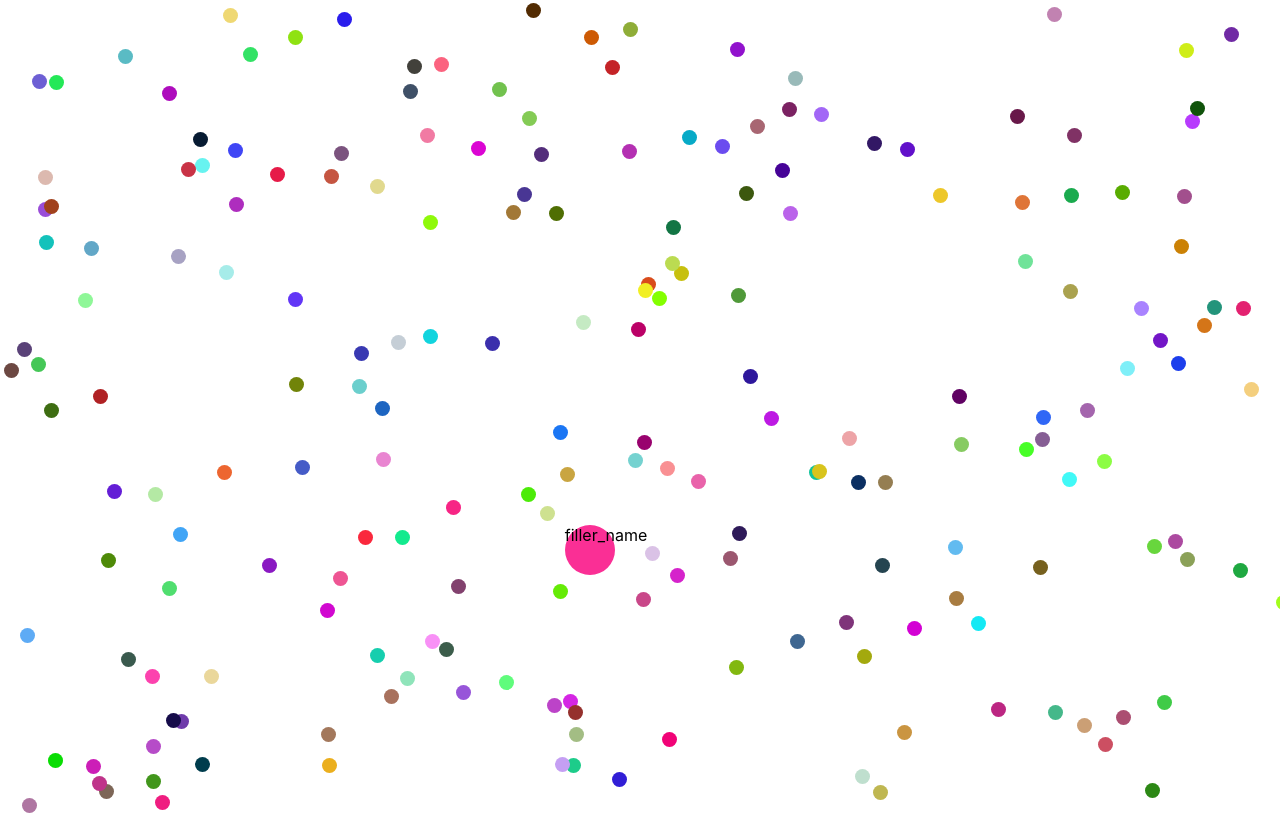
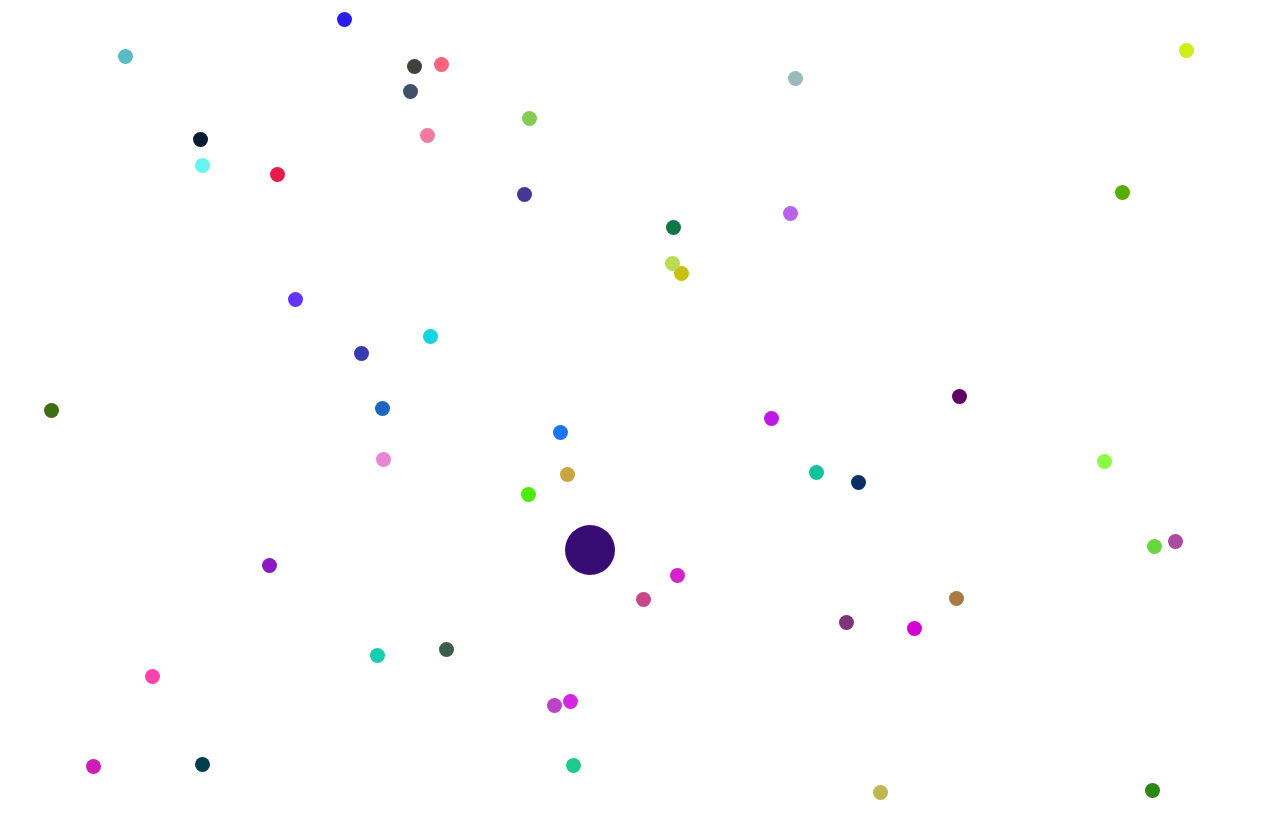
Before and after one commit to bensonfan0/agar-remake, a React (Create React App) app in the folder agar/: page / in a window 1280 px wide. Built offline with nearby package versions, Linux system fonts and the light colour scheme.

Commit message:
movement somewhat works

```diff
--- /dev/null
+++ b/agar/src/GameHelper.js
@@ -0,0 +1,6 @@
+export const randomRBGColor = () => {
+    let x = Math.floor(Math.random() * 256);
+    let y = Math.floor(Math.random() * 256);
+    let z = Math.floor(Math.random() * 256);
+    return "rgb(" + x + "," + y + "," + z + ")";
+}
--- a/agar/src/components/Blob.js
+++ b/agar/src/components/Blob.js
@@ -1,37 +1,32 @@
-import React from 'react';
+import React, { useState, useEffect } from 'react';
+import { randomRBGColor } from '../GameHelper';
 
 const Blob = (props) => {
-    // REQUIRED:
-    // isPlayer=boolean, size=number
     let blobY;
     let blobX;
 
-    const randomRBGColor = () => {
-        let x = Math.floor(Math.random() * 256);
-        let y = Math.floor(Math.random() * 256);
-        let z = Math.floor(Math.random() * 256);
-        return "rgb(" + x + "," + y + "," + z + ")";
+    if (props.playerSettings !== undefined) {
+        blobX = props.playerSettings.coordinates.x;
+        blobY = props.playerSettings.coordinates.y;
+    } else {
+        blobY = Math.floor(Math.random() * window.innerHeight);
+        blobX = Math.floor(Math.random() * window.innerWidth);
     }
 
-    if (!props.isPlayer) {
-        blobY = Math.floor(Math.random() * window.innerHeight);
-        blobX = Math.floor(Math.random() * window.innerWidth);
-    } else {
-        blobX = props.coordinates.x;
-        blobY = props.coordinates.y;
-    }
-
-    const foodStyle = {
-        backgroundColor: randomRBGColor(),
+    let blobStyle = {backgroundColor: randomRBGColor(),
         height: `${props.size}px`,
         width: `${props.size}px`,
         borderRadius: '80%',
         top: `${blobY}px`,
-        left: `${blobX}px`
+        left: `${blobX}px`};
+
+    if (props.playerSettings !== undefined) {
+        blobStyle.backgroundColor = props.playerSettings.color;
     }
 
+
     return (
-        <div className='blob' style={foodStyle}>
+        <div className='blob' style={blobStyle}>
             {props.playerName}
         </div>
     )
--- a/agar/src/components/Food.js
+++ b/agar/src/components/Food.js
@@ -6,7 +6,7 @@ const Food = (prop) => {
     let FoodSize = 15;
 
     return (
-        <Blob isPlayer={false} size={FoodSize}/>
+        <Blob size={FoodSize}/>
     )
 }
 
--- a/agar/src/components/Game.js
+++ b/agar/src/components/Game.js
@@ -1,6 +1,6 @@
 import React from 'react';
 import GameStage from './GameStage';
-import {playerPopulation, numberOfFood} from '../config/GameStats';
+import {playerPopulation, numberOfFood, playerSpeed} from '../config/GameStats';
 
 const Game = () => {
     // TODO: movement
@@ -12,7 +12,10 @@ const Game = () => {
 
     return (
         <div>
-            <GameStage population={playerPopulation} food={numberOfFood}/>
+            <GameStage
+            population={playerPopulation}
+            playerSpeed={playerSpeed}
+            food={numberOfFood}/>
         </div>
     )
 }
--- a/agar/src/components/GameStage.js
+++ b/agar/src/components/GameStage.js
@@ -15,7 +15,7 @@ const GameStage = (props) => {
     let listOfFood = [];
 
     for (let i = 0; i < props.population; i++) {
-        listOfPlayerBlob[i] = <PlayerBlob key={i} coordinates={randomSpawn()}/>
+        listOfPlayerBlob[i] = <PlayerBlob key={i} playerSpeed={props.playerSpeed} coordinates={randomSpawn()}/>
     }
 
     for (let i = 0; i < props.food; i++) {
--- a/agar/src/components/PlayerBlob.js
+++ b/agar/src/components/PlayerBlob.js
@@ -1,22 +1,115 @@
-import React, { useState } from 'react';
+import React, { useState, useEffect } from 'react';
 import Blob from './Blob';
+import {randomRBGColor} from '../GameHelper';
+
+let maxAcceleration = 2;
+
+let dx = 0;
+let dy = 0;
+
+let startSize = 50;
+let playerSettings = { playerName:'filler_name', color:randomRBGColor(), coordinates:{x:0,y:0} };
 
 // function components where 'props' is an object, and is passed as a parameter
 const PlayerBlob = (props) => {
-    let startSize = 50;
 
+    const [timer, setTimer] = useState(0);
     const [size, setSize] = useState(startSize);
-    const [{x,y}, setCoordinates] = useState(props.coordinates);
-    console.log({x,y});
+    // NOTE: don't manipulate coordinates (b/c object) and return back to useState
+    //       since it is pass by reference React won't know if original changed
+    const [coordinates, setCoordinates] = useState(props.coordinates);
 
+    const movePlayer = (event, playerSpeed) => {
+        //console.log("mouse position",event.x,event.y);
+        //console.log("current coordinates", coordinates);
+        //console.log("this is prop speed", playerSpeed);
+
+        // handle x direction acceleration
+        let xCoordBehindMouse = event.x < coordinates.x;
+        // if ((xCoordBehindMouse && dx > 0) || (!xCoordBehindMouse && dx < 0)) {
+        //     dx = 0;
+        // } else
+
+        let doDoubleTakeSpeed = playerSpeed*8;
+        if (xCoordBehindMouse) {
+            if (dx < 0) {
+                dx += -playerSpeed;
+            } else {
+                // accelerating wrong direction - do a double take
+                dx += -doDoubleTakeSpeed;
+            }
+        } else if (!xCoordBehindMouse){
+            if (dx > 0) {
+                dx += playerSpeed;
+            } else {
+                // accelerating wrong direction - do a double take
+                dx += doDoubleTakeSpeed;
+            }
+        }
+
+        // handle y direction acceleration
+        let yCoordBelowMouse = event.y < coordinates.y;
+        // if ((yCoordBelowMouse && dy > 0) || (!yCoordBelowMouse && dy < 0)) {
+        //     dy = 0;
+        // } else
+
+        if (yCoordBelowMouse){
+            if (dy < 0) {
+                dy += -playerSpeed;
+            } else {
+                dy += -doDoubleTakeSpeed;
+            }
+        } else if (!yCoordBelowMouse){
+            if (dy > 0) {
+                dy += playerSpeed;
+            } else {
+                dy += doDoubleTakeSpeed;
+            }
+        }
+
+        console.log("dx dy", dx, dy);
+
+        // update coordinates
+        let newCoordinates = {x:coordinates.x, y:coordinates.y};
+        newCoordinates.x += dx;
+        newCoordinates.y += dy;
+
+        //console.log("new coordinates", newCoordinates);
+        setCoordinates(newCoordinates);
+    }
+
+    const handleMouseMove = (event) => {
+        movePlayer(event, props.playerSpeed);
+    };
+
+    useEffect(() => {
+        //console.log("inside useEffect!!", coordinates);
+        window.addEventListener("mousemove", handleMouseMove);
+        //console.log("addedEventListener", coordinates);
+
+        return () => {
+            window.removeEventListener("mousemove", handleMouseMove);
+            console.log("removedEventListener", coordinates);
+        }
+    }, [coordinates, timer]);
+
+    // why doesn't it get rerendered....
+    console.log("I am getting re-rendered!");
+
+
+    playerSettings.coordinates = coordinates;
+    console.log("these are the coordinates!", coordinates);
     return (
-        // we can dynamically change these values if needed
         <Blob
-        isPlayer={true}
-        size={size}
-        playerName={'filler_name'}
-        coordinates={{x,y}}/>
-    )
+        playerSettings={playerSettings}
+        size={size}>
+        </Blob>
+        )
+    // <div className='blob'>
+    //     <p>
+    //         x:{coordinates.x} - y:{coordinates.y}
+    //     </p>
+    // </div>
 }
 
 export default PlayerBlob;
--- a/agar/src/config/GameStats.js
+++ b/agar/src/config/GameStats.js
@@ -3,6 +3,7 @@
 */
 
 const playerPopulation = 1;
-const numberOfFood = 200;
+const playerSpeed = 0.025; // TODO: this should be acceleration
+const numberOfFood = 50;
 
-export {playerPopulation, numberOfFood};
+export {playerPopulation, playerSpeed, numberOfFood};
```
Also changed, not shown: agar/src/hooks/useBlob.js (added).
